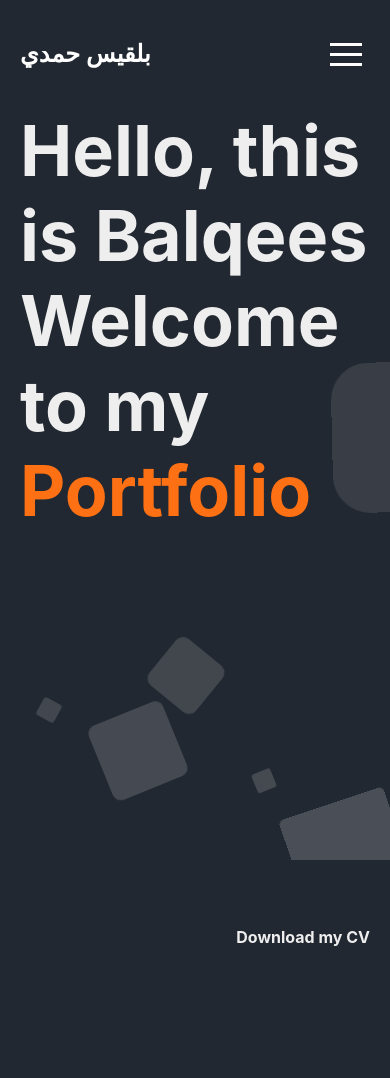
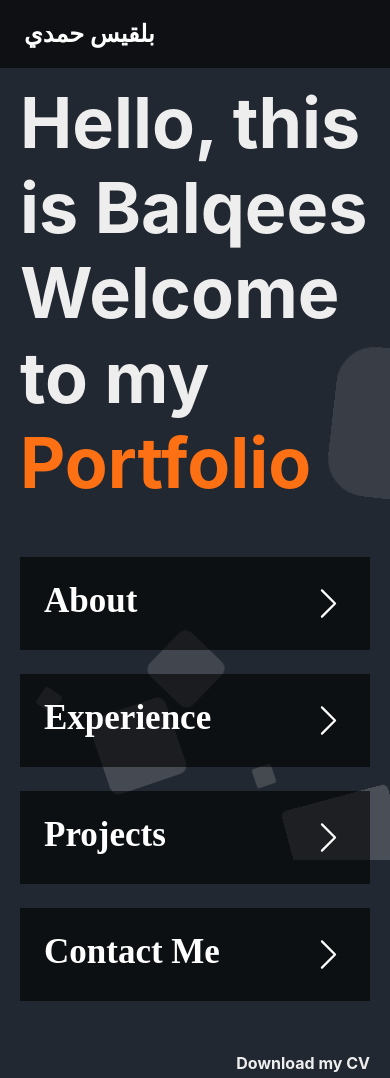
Before and after one commit to BalqeesHamdi/portfolio, a Next.js app: page / in a window 390 px wide. Before the commit the page ends 952 px from the top, so only its background shows below. Built offline with nearby package versions, Linux system fonts and the light colour scheme; a web font is replaced by a local one.

Commit message:
mobile nav changes

```diff
--- a/pages/Contact.js
+++ b/pages/Contact.js
@@ -10,9 +10,9 @@ const Contact = () => {
     <>
       <div className="main_container">
         <div className={styles.main_title}>
-          <h1>Let's work together !</h1>
+          <h1>Let&apos;s work together !</h1>
           <p>
-            Have a website that you'd like to create? let me help you with that
+            Have a website that you&apos;d like to create? let me help you with that
           </p>
         </div>
         <div className={styles.contact_details}>
--- a/pages/Projects.js
+++ b/pages/Projects.js
@@ -96,7 +96,7 @@ const Projects = (props) => {
               </h1>
               <FaArrowAltCircleLeft className="back_arrow" onClick={() => setShow('main')} />
             </div>
-            <p>Any project tagged with "<span style={{color:'#FD7013'}}>Team Efforts</span>" was done with the great help and supervision of the great development team at Eptikar IT Solutions </p>
+            <p>Any project tagged with &quot;<span style={{color:'#FD7013'}}>Team Efforts</span>&quot; was done with the great help and supervision of the great development team at Eptikar IT Solutions </p>
           </div>
           <div className={styles.projects}>
             {
--- a/pages/_document.js
+++ b/pages/_document.js
@@ -11,13 +11,13 @@ class MyDocument extends Document {
       <Html>
         <Head>
           <link rel="preconnect" href="https://fonts.googleapis.com" />
-          <link rel="preconnect" href="https://fonts.gstatic.com" crossOrigin />
+          <link rel="preconnect" href="https://fonts.gstatic.com" crossOrigin="true" />
           <link
             href="https://fonts.googleapis.com/css2?family=EB+Garamond&display=swap"
             rel="stylesheet"
           ></link>
           <link rel="preconnect" href="https://fonts.googleapis.com" />
-          <link rel="preconnect" href="https://fonts.gstatic.com" crossOrigin />
+          <link rel="preconnect" href="https://fonts.gstatic.com" crossOrigin="true"/>
           <link
             href="https://fonts.googleapis.com/css2?family=Cairo+Play:wght@300;400;600&display=swap"
             rel="stylesheet"
--- a/pages/index.js
+++ b/pages/index.js
@@ -7,17 +7,20 @@ import {
   BsFillPinMapFill,
   BsFillTelephoneFill,
   BsFillEnvelopeFill,
+  BsChevronRight
 } from 'react-icons/bs';
 import { useState } from 'react';
 import Link from 'next/link';
+import { useRouter } from 'next/router';
 
 export default function Home() {
   const [showMenu, setShowMenu] = useState(false);
   const [expand, setExpand] = useState('intro');
+  const router = useRouter();
 
   return (
     <>
-      <div className="mobile_only">
+      {router.pathname !== '/' && <div className="mobile_only">
         <h2>
           <Link href="/">بلقيس حمدي</Link>
         </h2>
@@ -32,16 +35,14 @@ export default function Home() {
             }
           }}
         />
-      </div>
+      </div>}
       {showMenu && (
         <div className="mobile_menu">
           <ul>
             <li>About</li>
-            <li>Education</li>
             <li>Experience</li>
-            <li>Skills</li>
             <li>Projects</li>
-            <li>Awards</li>
+            <li>Contact Me</li>
           </ul>
         </div>
       )}
@@ -249,7 +250,7 @@ export default function Home() {
                   <h4>Eptikar IT Solutions official website</h4>
                   <p>
                     Developed using next JS along with the team, a website that
-                    reflects the companies identity and displays it's
+                    reflects the companies identity and displays it&apos;s
                     achievements, projects and investments.
                   </p>
                 </div>
@@ -259,7 +260,7 @@ export default function Home() {
                 <div>
                   <h4>Mutasim Nimir Centre for Environmental Culture </h4>
                   <p>
-                    a website that showcases the center's programs and history,
+                    a website that showcases the center&apos;s programs and history,
                     developed in the early stages of my career during my
                     internship at Eptikar IT solutions using only pure html and
                     css.
@@ -326,12 +327,35 @@ export default function Home() {
 
       </div>
 
+      <div className={classnames('mobile_only',styles.mobile_home_nav)}>
+        <h2>
+          <Link href="/">بلقيس حمدي</Link>
+        </h2>
+      </div>
       <div className={styles.title}>
         <div>
           <h1>Hello, this is Balqees</h1>
           <h1>
             Welcome to my <span style={{ color: '#FD7013' }}>Portfolio</span>
           </h1>
+          <div className={classnames('mobile_only',styles.mobile_nav_items)}>
+            <Link href='/About' className={styles.mobile_item}>
+              <h4>About</h4>
+              <BsChevronRight/>
+            </Link>
+            <Link href="/Experience" className={styles.mobile_item}>
+              <h4>Experience</h4>
+              <BsChevronRight/>
+            </Link>
+            < Link href="/Projects" className={styles.mobile_item}>
+              <h4>Projects</h4>
+              <BsChevronRight/>
+            </Link>
+            <Link href="/Contact" className={styles.mobile_item}>
+              <h4>Contact Me</h4>
+              <BsChevronRight/>
+            </Link>
+          </div>
         </div>
         <a href="">
           <h4>Download my CV</h4>
--- a/styles/Home.module.css
+++ b/styles/Home.module.css
@@ -152,6 +152,30 @@
   font-weight: 600;
 }
 
+.mobile_item{
+  display: flex;
+  justify-content: space-between;
+  width: 100%;
+  align-items: center;
+  background-color: rgba(0, 0, 0, 0.6);
+  padding: 24px;
+  margin: 12px 0;
+  cursor: pointer;
+}
+
+.mobile_nav_items{
+  flex-direction: column;
+  width: 100%;
+  padding: 0;
+  margin: 40px 0;
+}
+
+.mobile_home_nav{
+  background-color: rgba(0, 0, 0, 0.6);
+  padding: 0 24px;
+  margin-bottom: 12px;
+}
+
 @media (max-width: 600px) {
   .container {
     flex-direction: column-reverse;
--- a/styles/globals.css
+++ b/styles/globals.css
@@ -9,6 +9,7 @@ body {
 
 nav {
   display: flex;
+  justify-content: space-between;
   color: #eee;
   height: 80px;
   width: 100%;
@@ -259,10 +260,8 @@ ul {
 
   .mobile_only {
     display: block;
-    width: 100%;
     display: flex;
     justify-content: space-between;
-    padding: 20px;
     font-family: 'Cairo Play', cursive;
     color: #fff;
     align-items: center;
```
